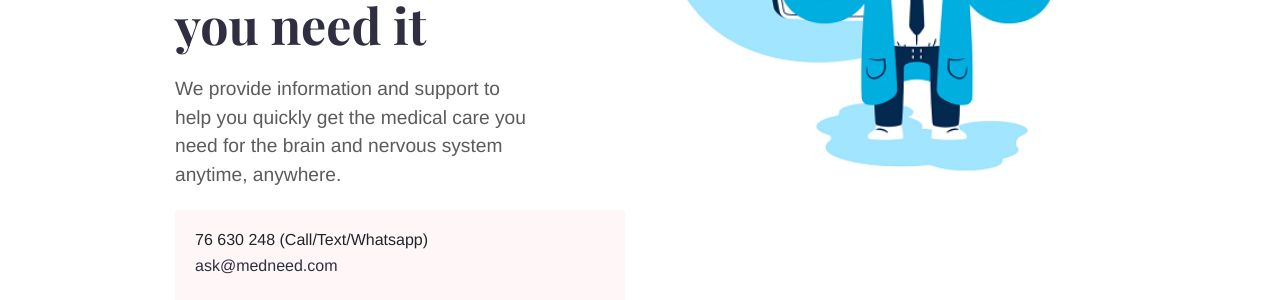
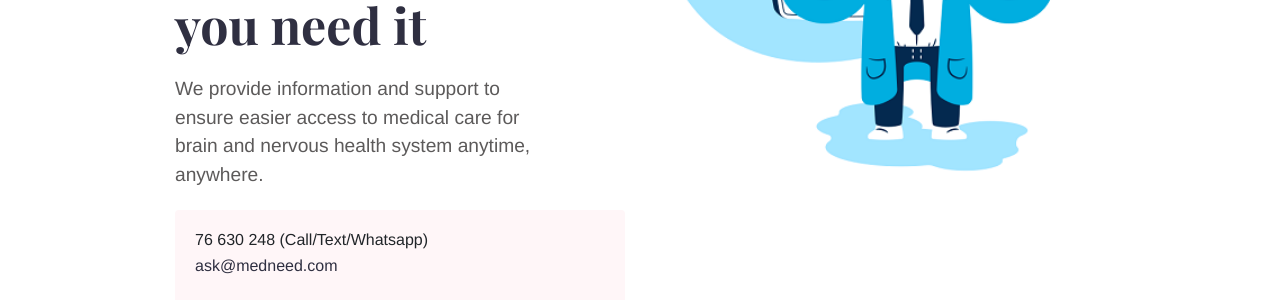
Before and after one commit to Iraneus/betamedneed, a Jekyll site: the page built from index.md, in a window 1280 px wide. Shown: the part 337-637 px from the top of the page. Built offline with Jekyll 4.4.1, drawn with Linux system fonts in a browser that asks for light colours.

Commit message:
index and professionals edit

```diff
--- a/index.md
+++ b/index.md
@@ -10,4 +10,4 @@
 
 # Get quality medical care when & where you need it
 
-We provide information and support to help you quickly get the medical care you need for the brain and nervous system anytime, anywhere.
+We provide information and support to ensure easier access to medical care for brain and nervous health system anytime, anywhere.
```
Also changed, not shown: _services/professionals.md (+1 -1 lines).
